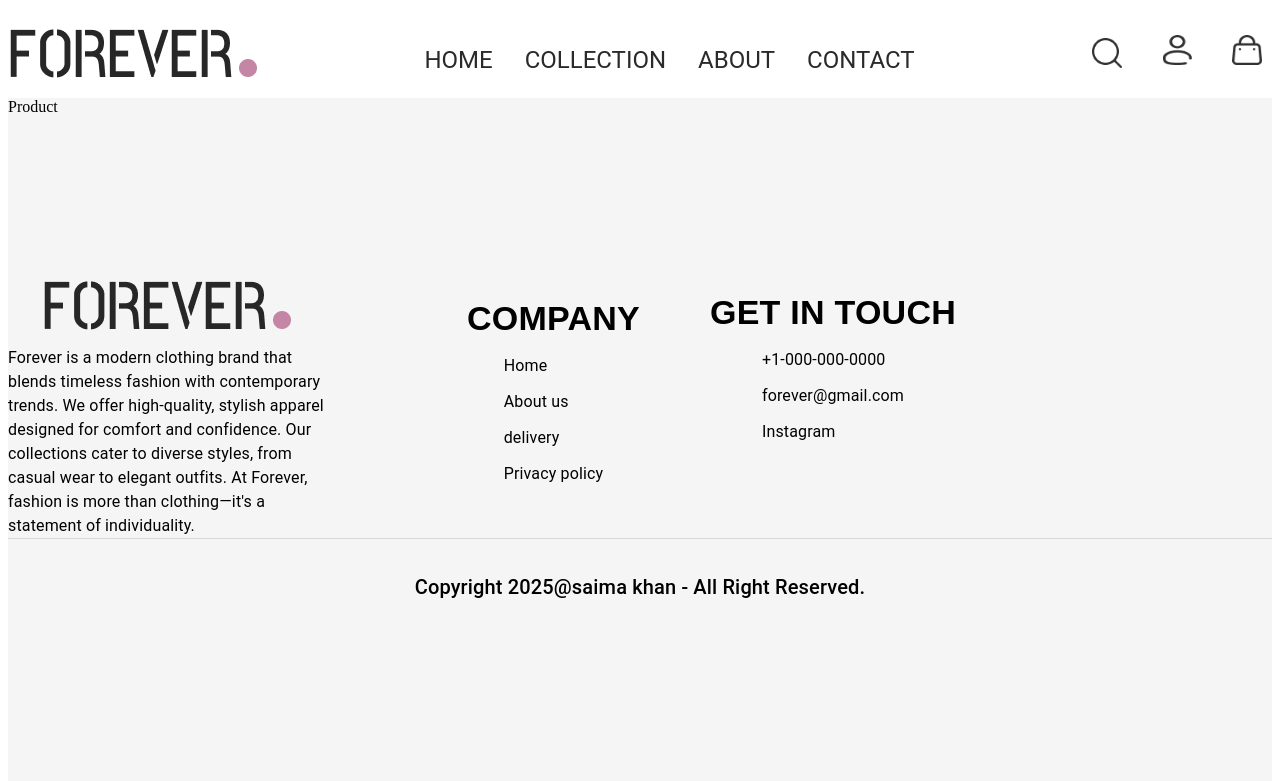
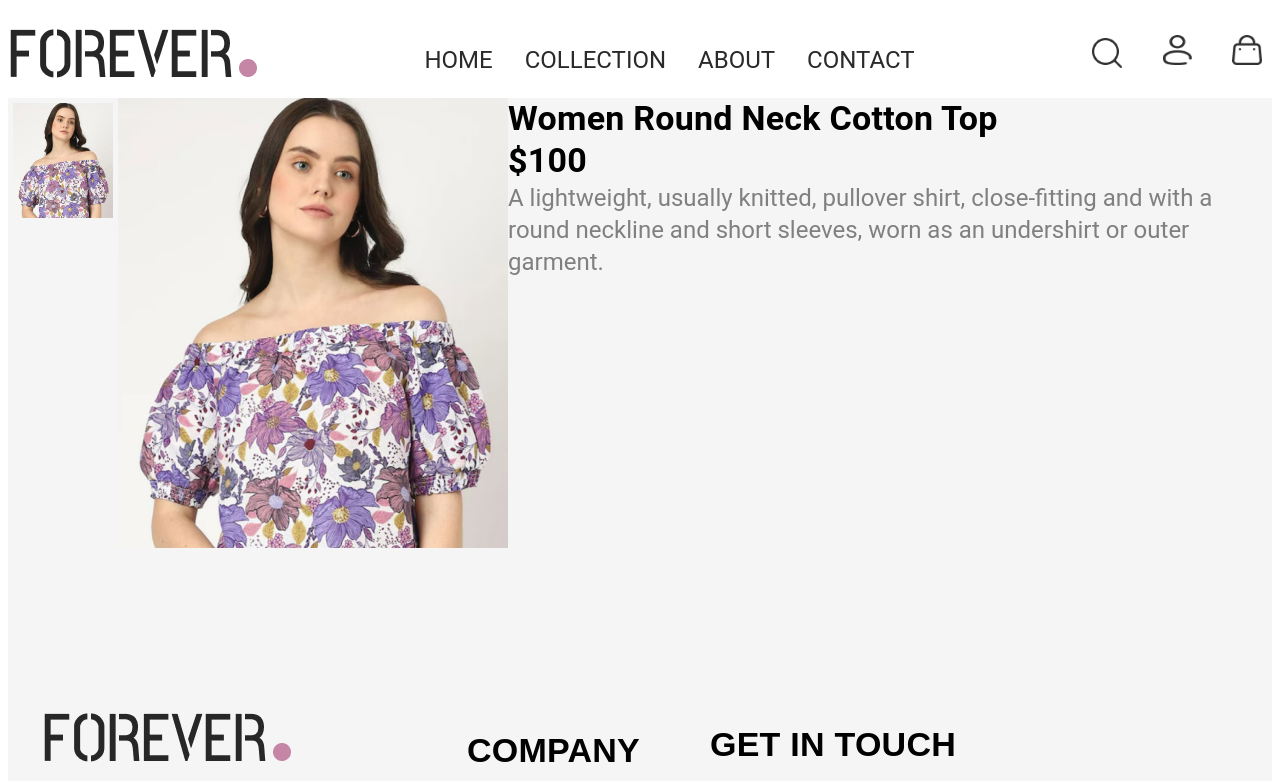
Before and after one commit to saima-khan1/E-commerce-Website, a React (Vite) app in the folder frontend/: page /product/aaaaa in a window 1280 px wide. Shown: the top 781 px of the page. Built offline with nearby package versions, Linux system fonts and the light colour scheme.

Commit message:
implemented product detailed page functionality

```diff
--- a/frontend/src/components/Latest.tsx
+++ b/frontend/src/components/Latest.tsx
@@ -41,6 +41,8 @@ const Latest = () => {
           image={item.image}
           name={item.name}
           price={item.price}
+          description={""}
+          sizes={[]}
         />
       ))}
     </Box>
--- a/frontend/src/components/ProductItems.tsx
+++ b/frontend/src/components/ProductItems.tsx
@@ -7,8 +7,17 @@ interface Props {
   image: string[];
   name: string;
   price: number;
+  description: string;
+  sizes: string[];
 }
-const ProductItems: React.FC<Props> = ({ id, image, name, price }) => {
+const ProductItems: React.FC<Props> = ({
+  id,
+  image,
+  name,
+  price,
+  description,
+  sizes,
+}) => {
   const { currency } = useContext(ShopContext);
   return (
     <Box>
@@ -22,6 +31,8 @@ const ProductItems: React.FC<Props> = ({ id, image, name, price }) => {
           {currency}
           {price}
         </p>
+        <p>{description}</p>
+        <p>{sizes}</p>
       </Link>
     </Box>
   );
--- a/frontend/src/pages/Product.tsx
+++ b/frontend/src/pages/Product.tsx
@@ -1,5 +1,130 @@
-const Product = () => {
-  return <div>Product</div>;
+// import { useContext, useEffect, useState } from "react";
+// import { useParams } from "react-router-dom";
+// import { ShopContext } from "../context/ShopContext";
+
+// interface Item {
+//   _id: string;
+//   name: string;
+//   description: string;
+//   price: number;
+//   image: string[];
+
+//   sizes: string[];
+// }
+
+// const Product = () => {
+//   const { productId } = useParams();
+//   const { products } = useContext(ShopContext);
+//   const [productDetails, setProductDetails] = useState<Item[]>([]);
+//   const [image, setImage] = useState<string>("");
+//   const fetchProductDetails = async () => {
+//     products.map((item) => {
+//       if (item._id === productId) {
+//         setProductDetails(item);
+//         setImage(item.image[0]);
+
+//         console.log(item);
+//         return null;
+//       }
+//     });
+//   };
+//   useEffect(() => {
+//     fetchProductDetails();
+//   }, [productId]);
+
+//   return productDetails ? (
+//     <div>
+//       {productDetails.image.map((item, index) => {
+//         <img src={item} key={index} />;
+//       })}
+//     </div>
+//   ) : (
+//     <div>error</div>
+//   );
+// };
+
+//  export default Product;
+import { useContext, useEffect, useState } from "react";
+import { useParams } from "react-router-dom";
+import { ShopContext } from "../context/ShopContext";
+import ProductItems from "../components/ProductItems";
+import { Box, Typography } from "@mui/material";
+
+interface Product {
+  _id: string;
+  name: string;
+  description: string;
+  price: number;
+  image: string[];
+  sizes: string[];
+  date: number;
+}
+
+const ProductDetail = () => {
+  const { productId } = useParams<{ productId: string }>();
+  const { products } = useContext(ShopContext);
+  const [productDetails, setProductDetails] = useState<Product | null>(null);
+  const [image, setImage] = useState<string>("");
+
+  useEffect(() => {
+    const fetchProductDetails = () => {
+      const product = products.find((item) => item._id === productId);
+      if (product) {
+        setProductDetails(product);
+        setImage(product.image[0]);
+      }
+    };
+
+    fetchProductDetails();
+  }, [productId, products]);
+
+  if (!productDetails) {
+    return <div>Error: Product not found</div>;
+  }
+
+  return (
+    <>
+      <Box sx={{ display: "flex", flexDirection: "row" }}>
+        <Box sx={{ display: "flex", flexDirection: "column" }}>
+          {productDetails.image.map((imgSrc, index) => (
+            <img
+              key={index}
+              src={imgSrc}
+              onClick={() => setImage(imgSrc)}
+              alt={`${name} image ${index + 1}`}
+              style={{ width: "100px", margin: "5px" }}
+            />
+          ))}
+        </Box>
+
+        <img src={image} />
+        <Box sx={{ display: "flex", flexDirection: "column" }}>
+          <Typography variant="h4" fontWeight={"600"}>
+            {" "}
+            {productDetails.name}
+          </Typography>
+          <Typography variant="h4" fontWeight={"600"}>
+            {" "}
+            ${productDetails.price}
+          </Typography>
+
+          <Typography variant="h5" color="gray">
+            {" "}
+            {productDetails.description}
+          </Typography>
+        </Box>
+      </Box>
+
+      {/* <ProductItems
+          id={productDetails._id}
+          image={productDetails.image}
+          name={productDetails.name}
+          price={productDetails.price}
+          description={productDetails.description}
+          sizes={productDetails.sizes}
+        /> */}
+    </>
+  );
 };
 
-export default Product;
+export default ProductDetail;
```
Also changed, not shown: frontend/src/components/Collection.tsx (added).
